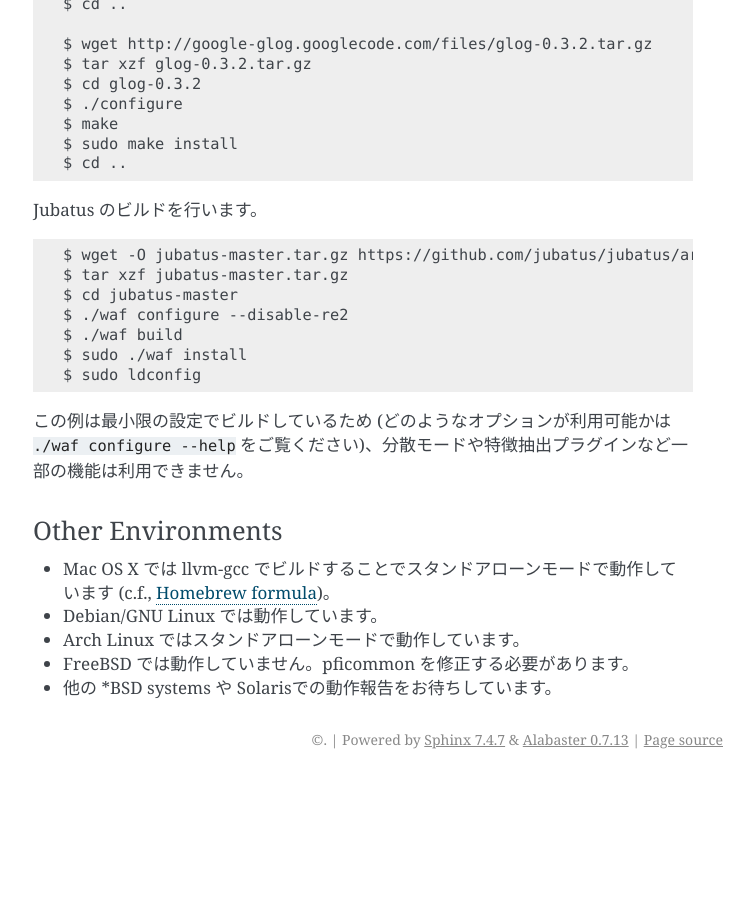
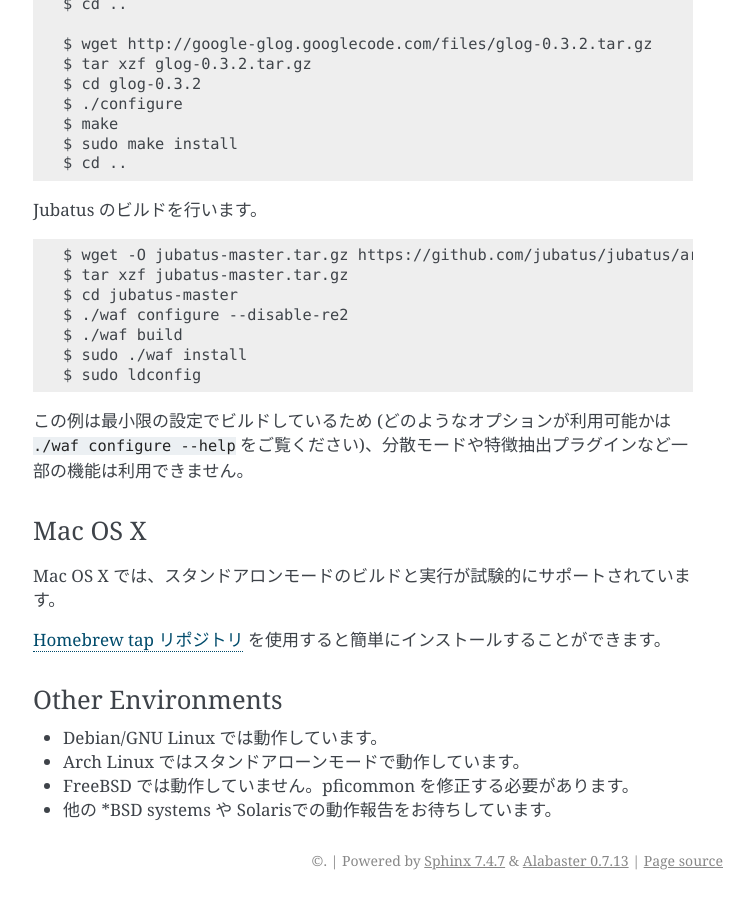
Before and after one commit to jubatus/website, a Sphinx documentation site: the page built from source/ja/build.rst, in a window 1280 px wide and 900 px high, scrolled down 1647 px. Shown: the whole window, without its empty margins (387-1141 px from the left). Built offline with Sphinx 7.4.7, drawn with Linux system fonts in a browser that asks for light colours; the version number could not be read and is left out; before the commit the page ends 2426 px from its top, so only the background shows below that.

Commit message:
add link to homebrew tap repository

```diff
--- a/source/ja/build.rst
+++ b/source/ja/build.rst
@@ -99,10 +99,16 @@
 
 この例は最小限の設定でビルドしているため (どのようなオプションが利用可能かは ``./waf configure --help`` をご覧ください)、分散モードや特徴抽出プラグインなど一部の機能は利用できません。
 
+Mac OS X
+~~~~~~~~
+
+Mac OS X では、スタンドアロンモードのビルドと実行が試験的にサポートされています。
+
+`Homebrew tap リポジトリ <https://github.com/jubatus/homebrew-jubatus>`_ を使用すると簡単にインストールすることができます。
+
 Other Environments
 ~~~~~~~~~~~~~~~~~~
 
-- Mac OS X では llvm-gcc でビルドすることでスタンドアローンモードで動作しています (c.f., `Homebrew formula <https://github.com/jubatus/jubatus/tree/master/tools/packaging/homebrew>`_)。
 - Debian/GNU Linux では動作しています。
 - Arch Linux ではスタンドアローンモードで動作しています。
 - FreeBSD では動作していません。pficommon を修正する必要があります。
```
Also changed, not shown: source/en/build.rst (+7 -1 lines).
